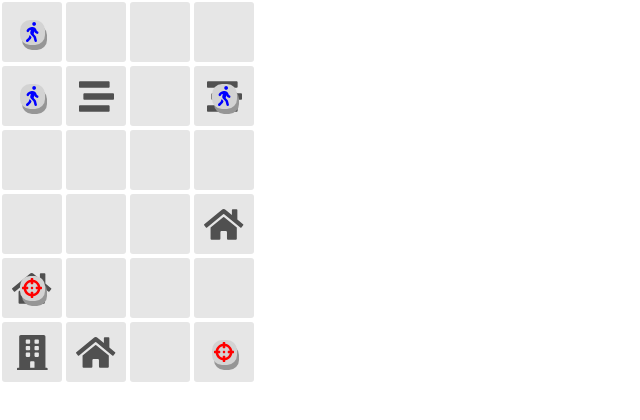
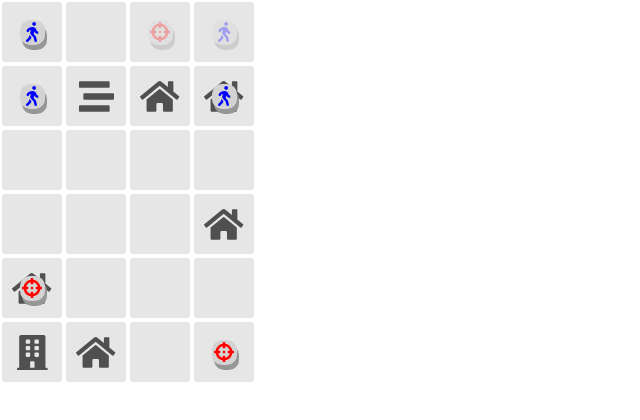
Before and after one commit to Sasooli/sniper-game, a React (Create React App) app: page / in a window 1280 px wide. Shown: the top 420 px of the page, without its empty margins (0-640 px from the left). Built offline with nearby package versions, Linux system fonts and the light colour scheme.

Commit message:
Made flipped pieces semi-opaque

```diff
--- a/src/App.tsx
+++ b/src/App.tsx
@@ -14,6 +14,8 @@ function App() {
   boardState.setTerrain(0,4, TerrainTypes.Building);
   boardState.setTerrain(0,5, TerrainTypes.Tower);
   boardState.setTerrain(1,5, TerrainTypes.Building);
+  boardState.setTerrain(2,1, TerrainTypes.Building);
+  boardState.setTerrain(3,1, TerrainTypes.Building);
   //TODO: remove this hard-coded piece setup
   let boardPieces = new BoardPieces();
   boardPieces.placeNewPiece(0,0, PieceType.Soldier);
@@ -21,6 +23,8 @@ function App() {
   boardPieces.placeNewPiece(3,5, PieceType.Sniper);
   boardPieces.placeNewPiece(0,4, PieceType.Sniper);
   boardPieces.placeNewPiece(3,1, PieceType.Soldier);
+  boardPieces.placeNewPiece(2,0, PieceType.Sniper, true);
+  boardPieces.placeNewPiece(3,0, PieceType.Soldier, true);
   return (
     <div className="App">
         <Board boardState={boardState} boardPieces={boardPieces} />
--- a/src/display/square.css
+++ b/src/display/square.css
@@ -34,6 +34,10 @@
     border-radius: 10px;
 }
 
+.flipped-piece-container {
+    opacity: 0.3;
+}
+
 .soldier-icon {
     color: blue;
     font-size: 20px;
--- a/src/display/square.tsx
+++ b/src/display/square.tsx
@@ -15,20 +15,20 @@ export type SquareProps = {
 function Square({terrainType, xCoord, yCoord, piece}: SquareProps) {
     const terrainIcon =
         terrainType === TerrainTypes.Building ? faHome
-        : terrainType === TerrainTypes.Tower ? faBuilding
-        : terrainType === TerrainTypes.Rubble ? faStream
-        : null;
+            : terrainType === TerrainTypes.Tower ? faBuilding
+            : terrainType === TerrainTypes.Rubble ? faStream
+            : null;
     const pieceProperties =
-        piece?.getPieceType() == PieceType.Soldier ? { icon: faWalking, class: 'soldier-icon' }
-            : piece?.getPieceType() == PieceType.Sniper ? { icon: faCrosshairs, class: 'sniper-icon' }
+        piece?.getPieceType() === PieceType.Soldier ? { icon: faWalking, class: 'soldier-icon' }
+            : piece?.getPieceType() === PieceType.Sniper ? { icon: faCrosshairs, class: 'sniper-icon' }
             : null;
     return (
         <div className='grid-item'>
             {terrainIcon && <FontAwesomeIcon icon={terrainIcon} className='terrain-icon' />}
             {pieceProperties &&
-                <div className={'piece-container'}>
-                    <FontAwesomeIcon icon={pieceProperties.icon} className={pieceProperties.class} />
-                </div>
+            <div className={`piece-container ${piece?.getIsFlipped() ? 'flipped-piece-container' : ''}`}>
+                <FontAwesomeIcon icon={pieceProperties.icon} className={pieceProperties.class} />
+            </div>
             }
         </div>
     )
```
